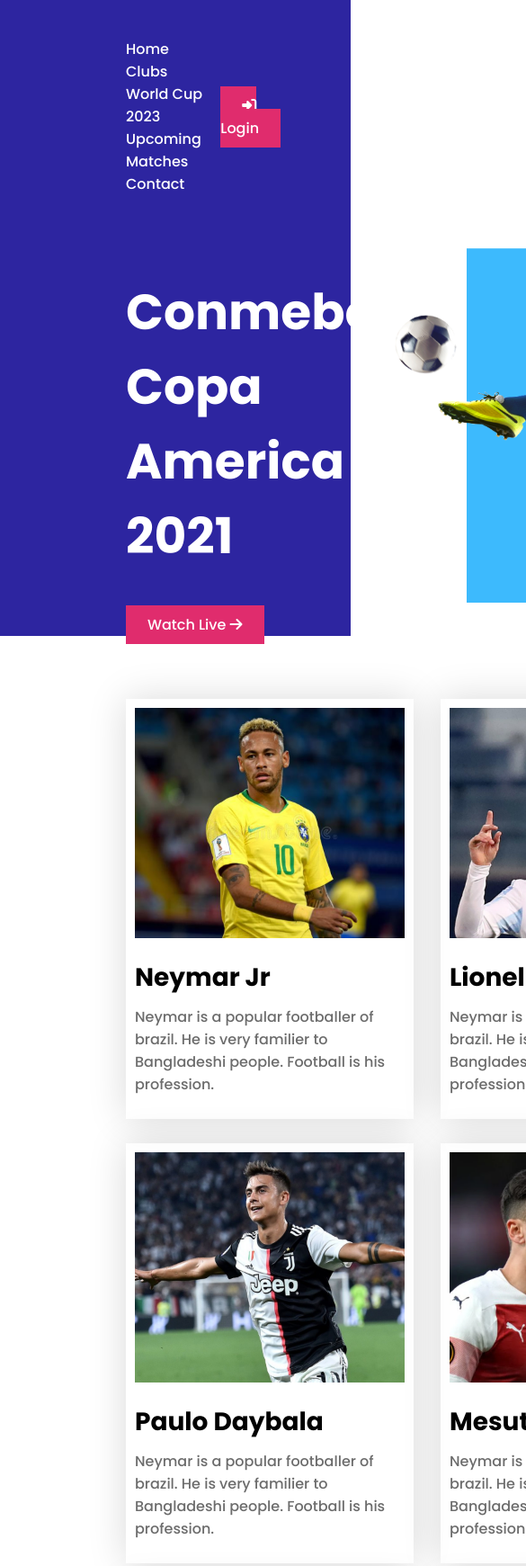
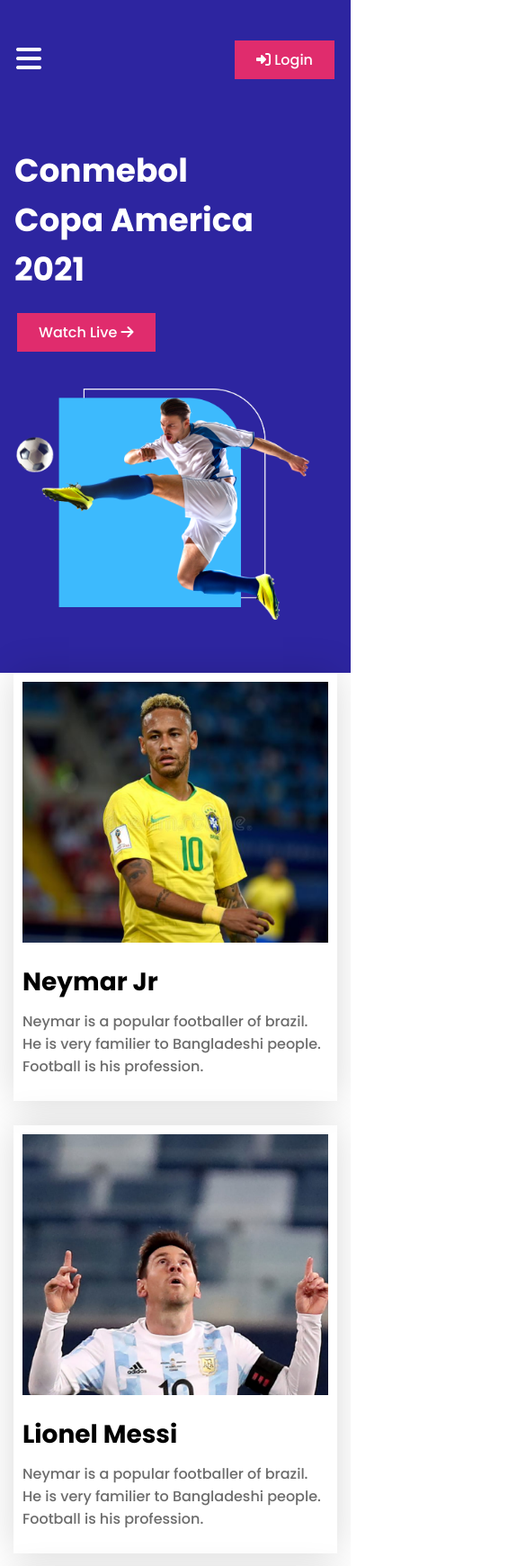
Before and after one commit to ekholil/responsive-football, a plain HTML site: page index.html in a window 390 px wide. Shown: the top 1741 px of the page at 90% size, 585 px wide, since content can reach past the window. Drawn offline with Linux system fonts and the light colour scheme.

Commit message:
Responsiveness added

```diff
--- a/index.html
+++ b/index.html
@@ -15,6 +15,9 @@
     <section class="top-section">
         <header class="header">
             <nav class="navbar">
+                <div class="bars">
+                    <i class="fas fa-bars"></i>
+                </div>
                 <div class="nav-links">
                     <a href="">Home</a>
                     <a href="">Clubs</a>
--- a/style.css
+++ b/style.css
@@ -1,140 +1,213 @@
 /* ------------------ Google fonts ---------------- */
-@import url('https://fonts.googleapis.com/css2?family=Poppins:wght@500;600;700&display=swap');
+@import url("https://fonts.googleapis.com/css2?family=Poppins:wght@500;600;700&display=swap");
 /*------------------ common styles----------------- */
-body{
-    font-family: 'Poppins', sans-serif;
+body {
+  font-family: "Poppins", sans-serif;
   margin: 0;
   padding: 0;
   box-sizing: border-box;
 }
-.btn{
-    background-color: #E02C6D;
+.btn {
+  background-color: #e02c6d;
   color: #fff;
   padding: 10px 24px;
   text-decoration: none;
 }
 
 /* ----------------navbar------------- */
-.top-section{
-    background-color: #2D25A0;
-    ;
+.top-section {
+  background-color: #2d25a0;
 }
-.header{
+.header {
   margin: 0 140px;
   padding: 42px 0;
 }
-.navbar{
+.navbar {
   display: flex;
   justify-content: space-between;
   align-items: center;
   font-size: 16px;
 }
-
-.nav-links a{
+.bars {
+  display: none;
+}
+.nav-links a {
   text-decoration: none;
   color: #fff;
   padding-right: 36px;
 }
 
 /* -------------------top banner------------ */
-.top-banner{
+.top-banner {
   display: flex;
   justify-content: space-between;
   margin: 0 140px;
-
 }
-.watch-btn{
+.watch-btn {
   transition: 1s ease;
 }
-.top-banner:hover .watch-btn{
+.top-banner:hover .watch-btn {
   padding: 10px 40px;
 }
-.banner-text h1{
+.banner-text h1 {
   color: #fff;
   font-size: 55px;
   font-weight: bold;
 }
 /* Figma te .banner-text h1 er size 64 pixel. kintu ekhane 64 dile 4 line hoye jai. tai md sakib ahmed vai er poramorshe font-size ektu komiye dilam design thik rakhar jonno */
-.banner-img img{
+.banner-img img {
   width: 556.01px;
   height: 438px;
 }
 
 /* player section */
-.players{
+.players {
   display: grid;
   grid-template-columns: 1fr 1fr 1fr;
   column-gap: 30px;
   row-gap: 27px;
   margin: 70px 140px;
 }
-.player{
+.player {
   padding: 10px;
   box-shadow: 0px 0px 40px rgba(0, 0, 0, 0.15);
 }
-.player h3{
+.player h3 {
   font-size: 28px;
   margin-top: 16px;
   margin-bottom: 10px;
 }
-.player p{
+.player p {
   margin-top: 0;
   font-size: 16px;
-    color: #6C6C6C;
+  color: #6c6c6c;
 }
-.player img{
-    Width : 300px;
-    Height : 256px;
+.player img {
+  width: 300px;
+  height: 256px;
 }
 
 /* ------------highlights section----------- */
 
-.highlights{
-  margin: 90px 140px ;
+.highlights {
+  margin: 90px 140px;
   align-items: center;
   display: flex;
 }
-.highlight-text h1{
+.highlight-text h1 {
   font-size: 35px;
   margin: 8px 0;
 }
-.highlight-text p{
+.highlight-text p {
   margin-bottom: 30px;
-    color: #6C6C6C;
+  color: #6c6c6c;
 }
-.highlight-img img{
+.highlight-img img {
   width: 567px;
   height: 427px;
   margin-left: 66px;
 }
 
 /* footer  */
-footer{
+footer {
   display: flex;
   justify-content: center;
   align-items: center;
   align-content: center;
 }
-.footer-box{
+.footer-box {
   width: 483.87px;
   height: 213px;
   text-align: center;
   margin-bottom: 63px;
 }
-.img img{
+.img img {
   width: 483.87px;
   height: 110px;
 }
-.icon i{
+.icon i {
   font-size: 2em;
-    color: #969BAB;
-    background: #E7E7E8;
+  color: #969bab;
+  background: #e7e7e8;
   padding: 20px;
   border-radius: 50px;
   margin: 0 10px;
 }
-.text p{
+.text p {
   font-size: 18px;
+}
+/* footer section end */
+
+/* for mobile device */
+/* navbar */
+@media (max-width: 450px) {
+  .header {
+    margin: 0 auto;
+    width: 100%;
 
   }
-/* footer section end */
+  .navbar {
+    display: flex;
+    align-items: center;
+    justify-content: space-between;
+    margin: 0 18px;
+  }
+  .bars {
+    display: block;
+    color: #fff;
+    font-size: 2em;
+  }
+  .nav-links {
+    display: none;
+  }
+  .nav-links a {
+    padding: 15px 10px;
+  }
+
+  /* top-banner */
+  .top-banner {
+    flex-direction: column;
+    margin: 0 auto;
+  }
+  .banner-text h1 {
+    font-size: 36px;
+    margin-left: 16px;
+  }
+  .watch-btn {
+    margin-left: 19px;
+  }
+  .banner-img img {
+    width: 329px;
+    height: 259.17px;
+    margin: 50px 16px;
+  }
+  /* players */
+  .players {
+    grid-template-columns: 1fr;
+    margin: 0 15px;
+  }
+  .player img{
+    width: 100%;
+    height: auto;
+  }
+
+  /* highlights */
+  .highlights {
+    flex-direction: column;
+    margin: 60px 15px;
+  }
+  .highlight-img img {
+    width: 328px;
+    height: 248px;
+    margin: 50px 16px;
+  }
+  /* footer */
+  .img img{
+    width: 271px;
+    height: 63px;
+  }
+  .icon i{
+      font-size: 20px;
+      padding: 15px;
+  }
+}
```
Lines whose indentation alone changed are shown as unchanged.
